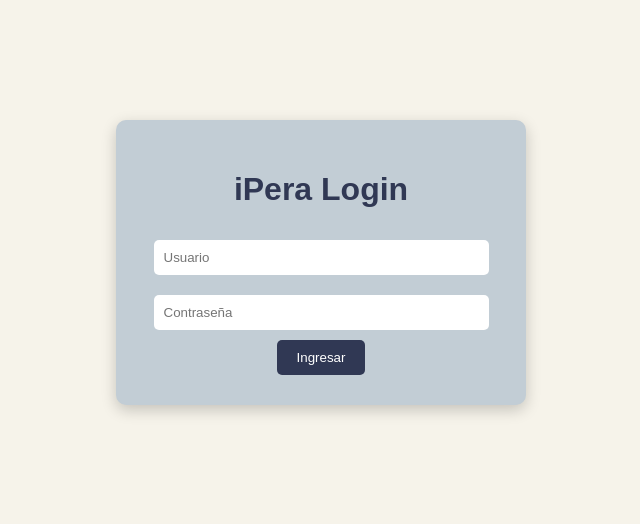
After one commit to 456733/i-pera_appweb, a Flask app: page / in a window 1280 px wide. The commit adds this page. Shown: the top 524 px of the page, without its empty margins (319-959 px from the left). Run offline with Flask 3, Linux system fonts and the light colour scheme.

Commit message:
4 commit

```diff
--- a/static/styles.css
+++ b/static/styles.css
@@ -1,3 +1,144 @@
-.get{
+/* =========================
+   COLORES DEL SISTEMA
+========================= */
 
+:root{
+    --color-bg: #F6F3EA;
+    --color-card: #C2CDD5;
+    --color-primary: #303854;
 }
+
+
+/* =========================
+   ESTILO GENERAL
+========================= */
+
+body{
+    background-color: var(--color-bg);
+    font-family: Arial, Helvetica, sans-serif;
+    margin:0;
+}
+
+
+/* =========================
+   CONTENEDORES / TARJETAS
+========================= */
+
+.container{
+    width:350px;
+    margin:120px auto;
+    background-color: var(--color-card);
+    padding:30px;
+    border-radius:10px;
+    box-shadow:0px 5px 15px rgba(0,0,0,0.2);
+    text-align:center;
+}
+
+
+/* =========================
+   TITULOS
+========================= */
+
+h1,h2,h3{
+    color: var(--color-primary);
+}
+
+
+/* =========================
+   INPUTS
+========================= */
+
+input{
+    width:90%;
+    padding:10px;
+    margin:10px 0;
+    border-radius:5px;
+    border:none;
+}
+
+
+/* =========================
+   BOTONES
+========================= */
+
+button{
+    background-color: var(--color-primary);
+    color:white;
+    border:none;
+    padding:10px 20px;
+    border-radius:5px;
+    cursor:pointer;
+}
+
+button:hover{
+    opacity:0.9;
+}
+
+
+/* =========================
+   TABLAS (INVENTARIO)
+========================= */
+
+table{
+    width:80%;
+    margin:auto;
+    background:white;
+    border-collapse:collapse;
+}
+
+th{
+    background-color: var(--color-primary);
+    color:white;
+    padding:10px;
+}
+
+td{
+    padding:10px;
+    border-bottom:1px solid #ddd;
+}
+
+
+/* =========================
+   DASHBOARD
+========================= */
+
+.dashboard{
+    width:90%;
+    margin:auto;
+    margin-top:50px;
+}
+
+.menu{
+    background-color: var(--color-primary);
+    padding:15px;
+    color:white;
+}
+
+.menu a{
+    color:white;
+    margin-right:20px;
+    text-decoration:none;
+}
+
+
+/* =========================
+   FORMULARIOS
+========================= */
+
+.form-container{
+    width:400px;
+    margin:50px auto;
+    background-color: var(--color-card);
+    padding:30px;
+    border-radius:10px;
+    text-align:center;
+}
+
+
+/* =========================
+   BOTON SECUNDARIO
+========================= */
+
+.btn-secondary{
+    background-color:#6c757d;
+}
--- /dev/null
+++ b/templates/login.html
@@ -0,0 +1,30 @@
+<!DOCTYPE html>
+<html>
+<head>
+
+<title>iPera Login</title>
+
+<link rel="stylesheet" href="{{ url_for('static', filename='styles.css') }}">
+
+</head>
+
+<body>
+
+<div class="container">
+
+<h1>iPera Login</h1>
+
+<form method="POST">
+
+<input type="text" name="usuario" placeholder="Usuario" required>
+
+<input type="password" name="password" placeholder="Contraseña" required>
+
+<button type="submit">Ingresar</button>
+
+</form>
+
+</div>
+
+</body>
+</html>
```
Also changed, not shown: templates/admin_dashboard.html (added, +31 -0 lines), templates/inventario.html (added, +25 -0 lines), templates/vendedor_dashboard.html (added, +23 -0 lines), README.md (deleted), static/diseño.css (deleted), static/script.js (added), templates/agregar_celular.html (added), templates/index.html (deleted), templates/pagina_principal.html (deleted), templates/registrar_vendedor.html (added), templates/registrar_venta.html (added).
